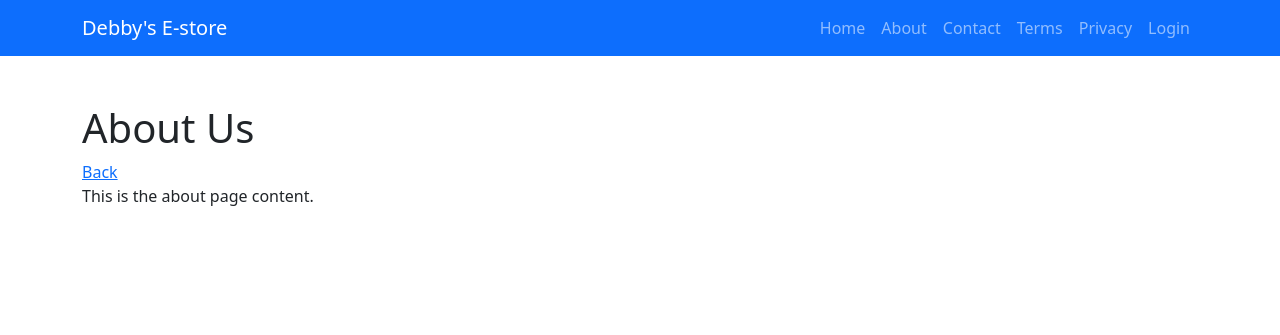
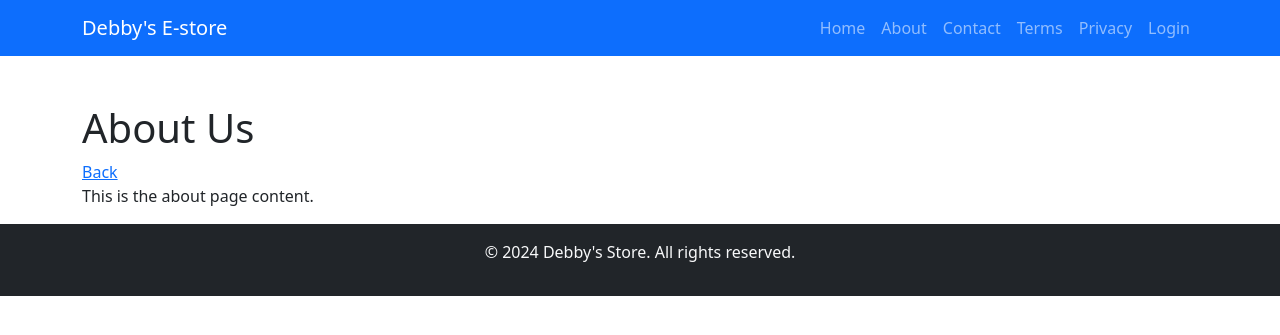
Before and after one commit to Dankummzy/django-ecommerce-with-backlogging, a Django app: page /about/ in a window 1280 px wide. Shown: the top 335 px of the page. Run offline with Django 4.2, Linux system fonts and the light colour scheme; some libraries are stand-ins or nearby versions.

Commit message:
Add footer to base

```diff
--- a/commerce/templates/base.html
+++ b/commerce/templates/base.html
@@ -47,6 +47,11 @@
     <div class="container mt-5">
         {% block content %} {% endblock %}
     </div>
+    <footer class="footer bg-dark text-light text-center py-3">
+        <div class="container">
+            <p>&copy; 2024 Debby's Store. All rights reserved.</p>
+        </div>
+    </footer>
     {% bootstrap_javascript %}
 </body>
 </html>
```
